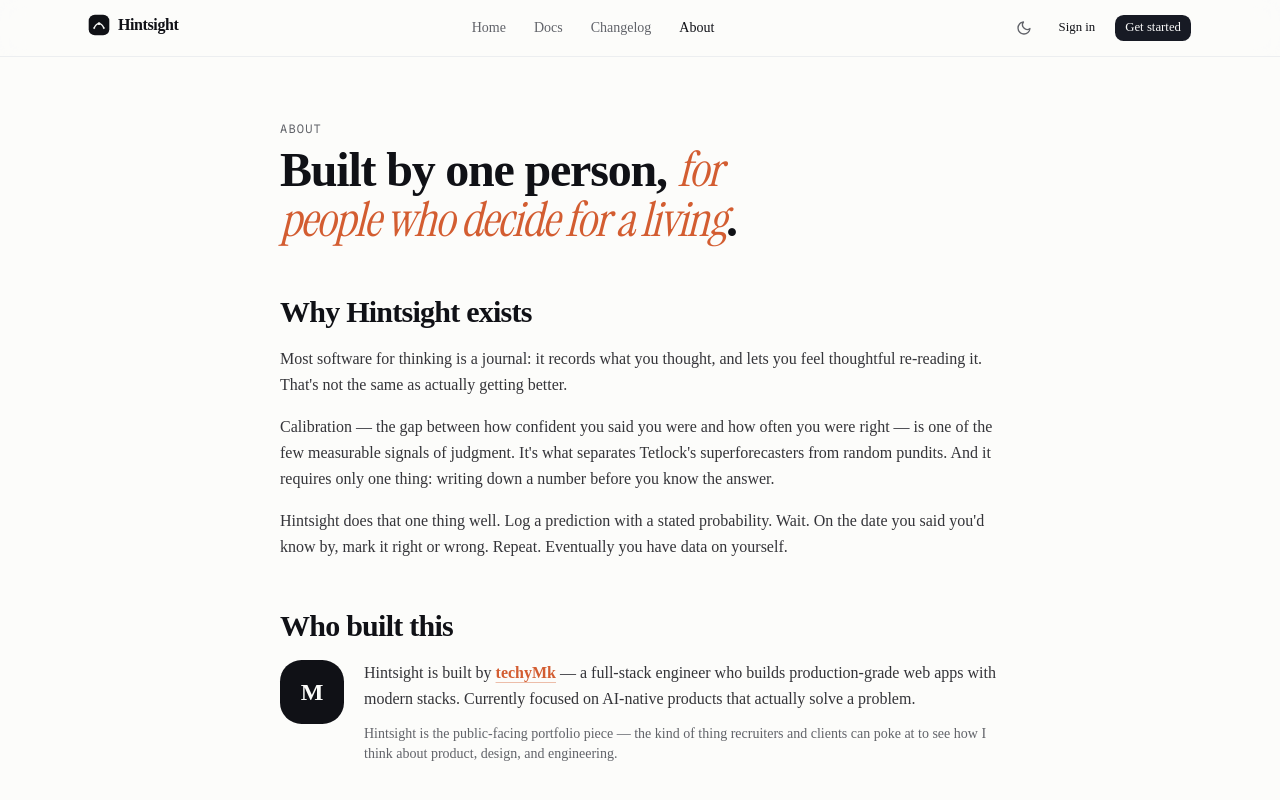
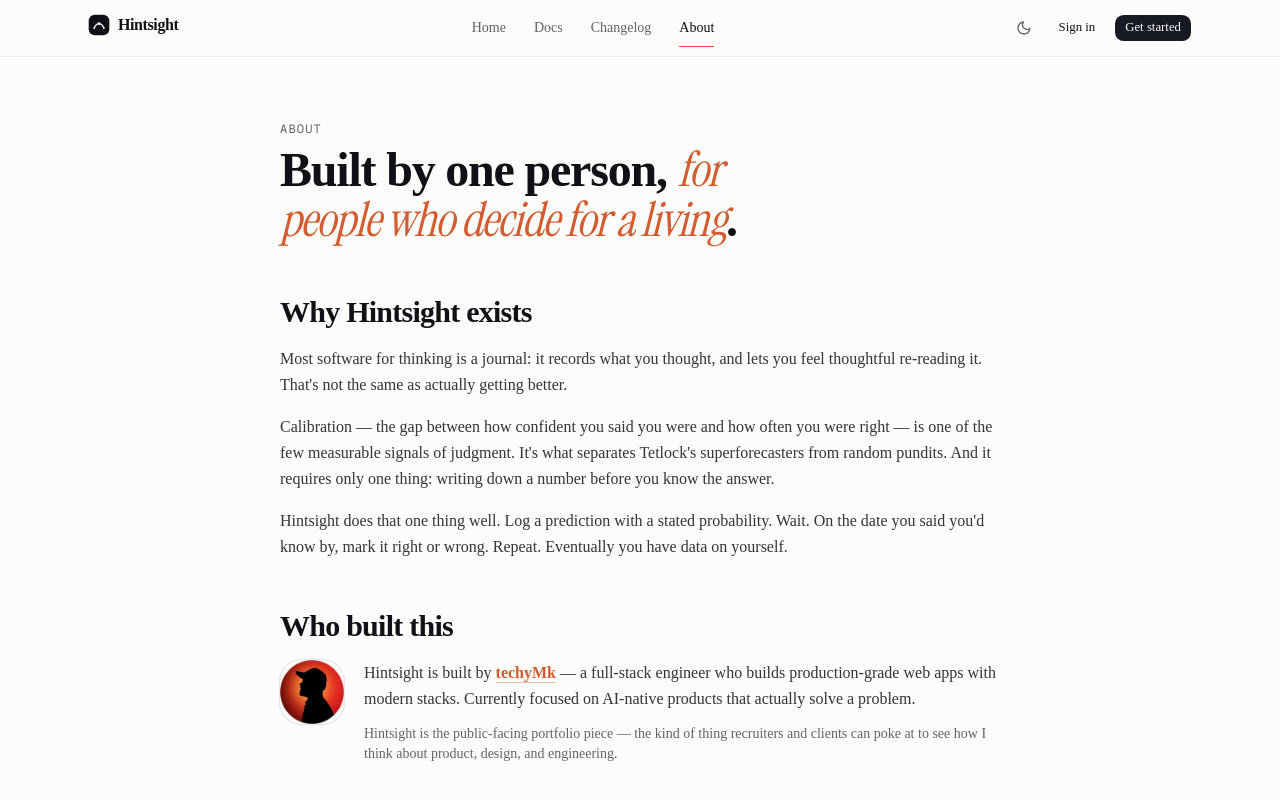
Before and after one commit to techyMk/hintsight, a Next.js app: page /about in a window 1280 px wide. Shown: the top 800 px of the page. Built offline with nearby package versions, Linux system fonts and the light colour scheme; no server answers.

Commit message:
feat: webp favicon, real avatar on /about, smooth scroll, active nav state

```diff
--- a/src/app/about/layout.tsx
+++ b/src/app/about/layout.tsx
@@ -5,6 +5,7 @@ import { Wordmark } from "@/components/brand/logo";
 import { Footer } from "@/components/brand/footer";
 import { Button } from "@/components/ui/button";
 import { ThemeToggle } from "@/components/theme/theme-toggle";
+import { PublicNavLink } from "@/components/app/public-nav-link";
 
 export default function AboutLayout({
   children,
@@ -19,30 +20,10 @@ export default function AboutLayout({
             <Wordmark />
           </Link>
           <nav className="hidden sm:flex items-center gap-1 text-sm">
-            <Link
-              href="/"
-              className="px-3 py-2 text-muted-foreground hover:text-foreground transition-colors"
-            >
-              Home
-            </Link>
-            <Link
-              href="/docs"
-              className="px-3 py-2 text-muted-foreground hover:text-foreground transition-colors"
-            >
-              Docs
-            </Link>
-            <Link
-              href="/changelog"
-              className="px-3 py-2 text-muted-foreground hover:text-foreground transition-colors"
-            >
-              Changelog
-            </Link>
-            <Link
-              href="/about"
-              className="px-3 py-2 text-foreground font-medium"
-            >
-              About
-            </Link>
+            <PublicNavLink href="/">Home</PublicNavLink>
+            <PublicNavLink href="/docs">Docs</PublicNavLink>
+            <PublicNavLink href="/changelog">Changelog</PublicNavLink>
+            <PublicNavLink href="/about">About</PublicNavLink>
           </nav>
           <div className="flex items-center gap-2">
             <ThemeToggle />
--- a/src/app/about/page.tsx
+++ b/src/app/about/page.tsx
@@ -1,3 +1,4 @@
+import Image from "next/image";
 import Link from "next/link";
 
 import { Button } from "@/components/ui/button";
@@ -48,9 +49,14 @@ export default function AboutPage() {
 
         <Section title="Who built this">
           <div className="flex items-start gap-5">
-            <div className="size-16 rounded-2xl bg-foreground text-background flex items-center justify-center text-2xl font-semibold flex-shrink-0">
-              M
-            </div>
+            <Image
+              src="/icon.webp"
+              alt="techyMk"
+              width={64}
+              height={64}
+              priority
+              className="size-16 rounded-2xl object-cover flex-shrink-0 ring-1 ring-border"
+            />
             <div className="flex-1 space-y-3">
               <p>
                 Hintsight is built by{" "}
--- a/src/app/changelog/layout.tsx
+++ b/src/app/changelog/layout.tsx
@@ -5,6 +5,7 @@ import { Wordmark } from "@/components/brand/logo";
 import { Footer } from "@/components/brand/footer";
 import { Button } from "@/components/ui/button";
 import { ThemeToggle } from "@/components/theme/theme-toggle";
+import { PublicNavLink } from "@/components/app/public-nav-link";
 
 export default function ChangelogLayout({
   children,
@@ -19,24 +20,10 @@ export default function ChangelogLayout({
             <Wordmark />
           </Link>
           <nav className="hidden sm:flex items-center gap-1 text-sm">
-            <Link
-              href="/"
-              className="px-3 py-2 text-muted-foreground hover:text-foreground transition-colors"
-            >
-              Home
-            </Link>
-            <Link
-              href="/docs"
-              className="px-3 py-2 text-muted-foreground hover:text-foreground transition-colors"
-            >
-              Docs
-            </Link>
-            <Link
-              href="/changelog"
-              className="px-3 py-2 text-foreground font-medium"
-            >
-              Changelog
-            </Link>
+            <PublicNavLink href="/">Home</PublicNavLink>
+            <PublicNavLink href="/docs">Docs</PublicNavLink>
+            <PublicNavLink href="/changelog">Changelog</PublicNavLink>
+            <PublicNavLink href="/about">About</PublicNavLink>
           </nav>
           <div className="flex items-center gap-2">
             <ThemeToggle />
--- a/src/app/docs/layout.tsx
+++ b/src/app/docs/layout.tsx
@@ -5,6 +5,7 @@ import { Wordmark } from "@/components/brand/logo";
 import { Footer } from "@/components/brand/footer";
 import { Button } from "@/components/ui/button";
 import { ThemeToggle } from "@/components/theme/theme-toggle";
+import { PublicNavLink } from "@/components/app/public-nav-link";
 
 export default function DocsLayout({
   children,
@@ -19,18 +20,10 @@ export default function DocsLayout({
             <Wordmark />
           </Link>
           <nav className="hidden sm:flex items-center gap-1 text-sm">
-            <Link
-              href="/"
-              className="px-3 py-2 text-muted-foreground hover:text-foreground transition-colors"
-            >
-              Home
-            </Link>
-            <Link
-              href="/docs"
-              className="px-3 py-2 text-foreground font-medium"
-            >
-              Docs
-            </Link>
+            <PublicNavLink href="/">Home</PublicNavLink>
+            <PublicNavLink href="/docs">Docs</PublicNavLink>
+            <PublicNavLink href="/changelog">Changelog</PublicNavLink>
+            <PublicNavLink href="/about">About</PublicNavLink>
           </nav>
           <div className="flex items-center gap-2">
             <ThemeToggle />
--- a/src/app/globals.css
+++ b/src/app/globals.css
@@ -151,6 +151,18 @@
   }
   html {
     @apply font-sans;
+    /* Smooth scroll for anchor links (#try-it, #how, #why...).
+       Honors prefers-reduced-motion automatically — Tailwind compiles
+       the @media query around the rule. */
+    scroll-behavior: smooth;
+    /* Account for the sticky 56px-tall nav so anchored sections aren't
+       hidden under it. */
+    scroll-padding-top: 4.5rem;
+  }
+  @media (prefers-reduced-motion: reduce) {
+    html {
+      scroll-behavior: auto;
+    }
   }
   ::selection {
     background: oklch(0.85 0.05 250);
--- a/src/app/layout.tsx
+++ b/src/app/layout.tsx
@@ -83,6 +83,13 @@ export const metadata: Metadata = {
     index: true,
     follow: true,
   },
+  icons: {
+    icon: [
+      { url: "/icon.webp", type: "image/webp" },
+    ],
+    shortcut: "/icon.webp",
+    apple: "/icon.webp",
+  },
 };
 
 export default function RootLayout({
--- a/src/app/page.tsx
+++ b/src/app/page.tsx
@@ -8,6 +8,7 @@ import { CalibrationArc } from "@/components/brand/calibration-arc";
 import { Footer } from "@/components/brand/footer";
 import { TryItDemo } from "@/components/landing/try-it-demo";
 import { ThemeToggle } from "@/components/theme/theme-toggle";
+import { PublicNavLink } from "@/components/app/public-nav-link";
 import { getPublicStats, type PublicStats } from "@/lib/stats";
 
 const APP_JSON_LD = {
@@ -89,36 +90,11 @@ function Nav() {
           <Wordmark />
         </Link>
         <nav className="hidden md:flex items-center gap-1 text-sm">
-          <Link
-            href="#try-it"
-            className="px-3 py-2 text-muted-foreground hover:text-foreground transition-colors"
-          >
-            Try it
-          </Link>
-          <Link
-            href="#how"
-            className="px-3 py-2 text-muted-foreground hover:text-foreground transition-colors"
-          >
-            How it works
-          </Link>
-          <Link
-            href="/docs"
-            className="px-3 py-2 text-muted-foreground hover:text-foreground transition-colors"
-          >
-            Docs
-          </Link>
-          <Link
-            href="/changelog"
-            className="px-3 py-2 text-muted-foreground hover:text-foreground transition-colors"
-          >
-            Changelog
-          </Link>
-          <Link
-            href="/about"
-            className="px-3 py-2 text-muted-foreground hover:text-foreground transition-colors"
-          >
-            About
-          </Link>
+          <PublicNavLink href="#try-it">Try it</PublicNavLink>
+          <PublicNavLink href="#how">How it works</PublicNavLink>
+          <PublicNavLink href="/docs">Docs</PublicNavLink>
+          <PublicNavLink href="/changelog">Changelog</PublicNavLink>
+          <PublicNavLink href="/about">About</PublicNavLink>
         </nav>
         <div className="flex items-center gap-2">
           <ThemeToggle />
--- /dev/null
+++ b/src/components/app/public-nav-link.tsx
@@ -0,0 +1,48 @@
+"use client";
+
+import Link from "next/link";
+import { usePathname } from "next/navigation";
+
+import { cn } from "@/lib/utils";
+
+/**
+ * Top-of-page nav link for marketing/docs pages. Highlights itself when
+ * the current pathname matches `href`. Anchor links (e.g. `#try-it`) are
+ * never marked active — they're intra-page jumps, not destinations.
+ */
+export function PublicNavLink({
+  href,
+  children,
+  className,
+}: {
+  href: string;
+  children: React.ReactNode;
+  className?: string;
+}) {
+  const pathname = usePathname();
+  const isAnchor = href.startsWith("#") || href.includes("/#");
+  const active =
+    !isAnchor &&
+    (href === "/"
+      ? pathname === "/"
+      : pathname === href || pathname.startsWith(`${href}/`));
+
+  return (
+    <Link
+      href={href}
+      aria-current={active ? "page" : undefined}
+      className={cn(
+        "relative px-3 py-2 text-sm transition-colors",
+        active
+          ? "text-foreground font-medium"
+          : "text-muted-foreground hover:text-foreground",
+        className
+      )}
+    >
+      {children}
+      {active && (
+        <span className="absolute left-3 right-3 -bottom-px h-px bg-brand" />
+      )}
+    </Link>
+  );
+}
```
Also changed, not shown: public/icon.webp (added), src/app/icon.svg (deleted).
